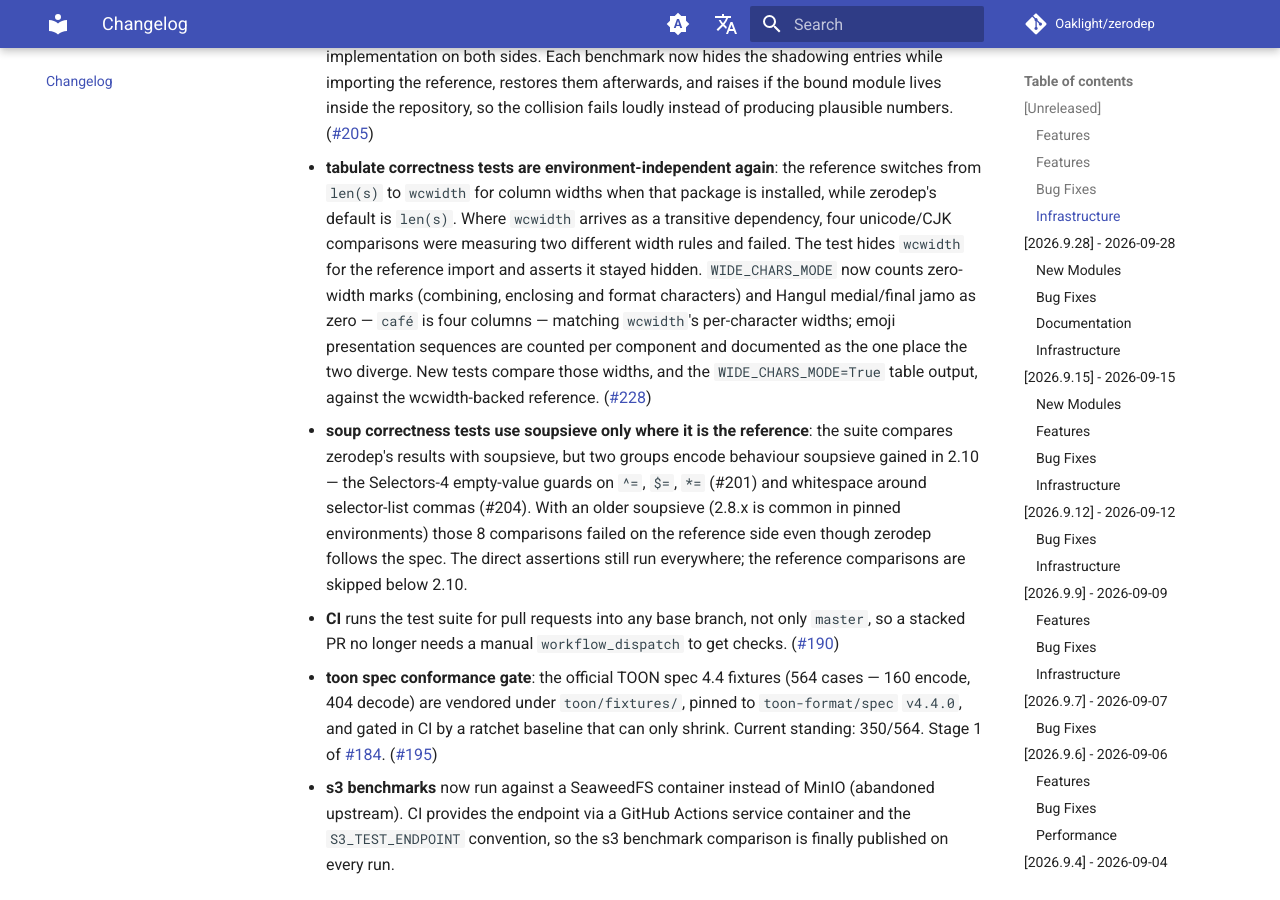
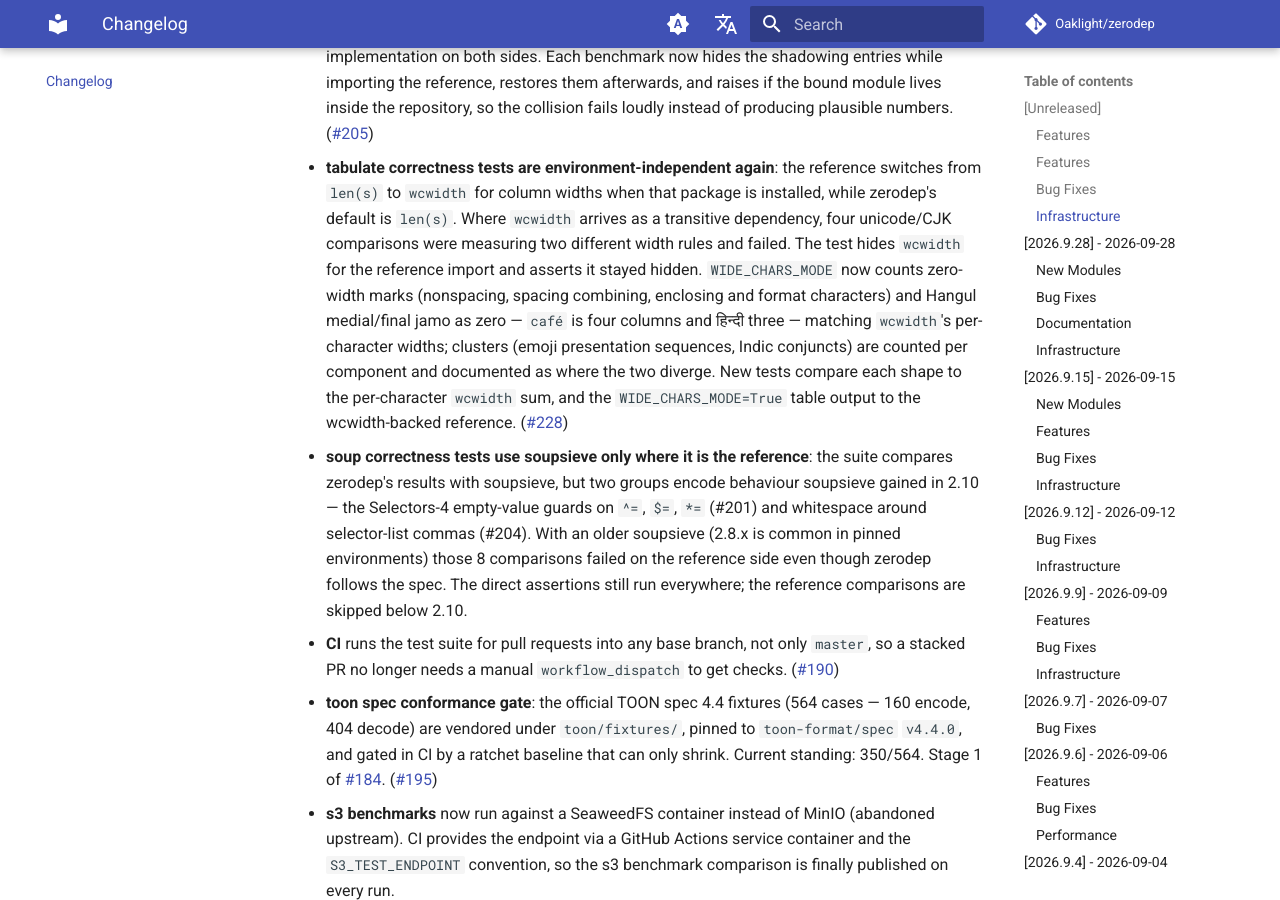
Before and after one commit to Oaklight/zerodep, an MkDocs documentation site: the page built from docs/changelog.md, in a window 1280 px wide and 900 px high, scrolled down 4136 px. Built offline with MkDocs 1.6.1 and Material for MkDocs 9.7.7, drawn with Linux system fonts in a browser that asks for light colours; comment, search, counter and statistics services are not loaded.

Commit message:
docs(tabulate): spacing combining marks and cluster caveat

```diff
--- a/docs/changelog.md
+++ b/docs/changelog.md
@@ -38,7 +38,7 @@
 - **benchmark extras use Pillow 13 on Python 3.11+**: all 39 open Dependabot advisories against `bench-qr` / `bench-png` (4 critical, 23 high, 12 medium) are fixed in Pillow 13.0.0. That release requires Python 3.11, so the pin is split — 13.0.0 from 3.11, 12.3.0 (the last release supporting it) on 3.10. Only the benchmark reference extras are affected; nothing in the modules themselves depends on Pillow.
 - **the suite collects under `python -m pytest` again**: `import qrcode` imports `png`, and with the repository root on `sys.path` — which `python -m` puts there, the `pytest` console script does not — that bound `png/` as an empty namespace package and cached it, so the png tests' own import failed and collection aborted the run. The png test modules drop any cached `png` that is not this directory's own module before importing it — a namespace entry, or the real `pypng` module that `qrcode` binds when it is installed. Full collection is 8805 tests, no errors. ([#223](https://github.com/Oaklight/zerodep/issues/223))
 - **dotenv and frontmatter benchmarks now measure the real reference**: both test directories are named like the packages they compare against, and pytest's prepend import mode put them ahead of site-packages, so `pytest.importorskip` bound the repo's own module and the published `test_python_dotenv` / `test_python_frontmatter` columns were the zerodep implementation on both sides. Each benchmark now hides the shadowing entries while importing the reference, restores them afterwards, and raises if the bound module lives inside the repository, so the collision fails loudly instead of producing plausible numbers. ([#205](https://github.com/Oaklight/zerodep/issues/205))
-- **tabulate correctness tests are environment-independent again**: the reference switches from `len(s)` to `wcwidth` for column widths when that package is installed, while zerodep's default is `len(s)`. Where `wcwidth` arrives as a transitive dependency, four unicode/CJK comparisons were measuring two different width rules and failed. The test hides `wcwidth` for the reference import and asserts it stayed hidden. `WIDE_CHARS_MODE` now counts zero-width marks (combining, enclosing and format characters) and Hangul medial/final jamo as zero — `café` is four columns — matching `wcwidth`'s per-character widths; emoji presentation sequences are counted per component and documented as the one place the two diverge. New tests compare those widths, and the `WIDE_CHARS_MODE=True` table output, against the wcwidth-backed reference. ([#228](https://github.com/Oaklight/zerodep/issues/228))
+- **tabulate correctness tests are environment-independent again**: the reference switches from `len(s)` to `wcwidth` for column widths when that package is installed, while zerodep's default is `len(s)`. Where `wcwidth` arrives as a transitive dependency, four unicode/CJK comparisons were measuring two different width rules and failed. The test hides `wcwidth` for the reference import and asserts it stayed hidden. `WIDE_CHARS_MODE` now counts zero-width marks (nonspacing, spacing combining, enclosing and format characters) and Hangul medial/final jamo as zero — `café` is four columns and हिन्दी three — matching `wcwidth`'s per-character widths; clusters (emoji presentation sequences, Indic conjuncts) are counted per component and documented as where the two diverge. New tests compare each shape to the per-character `wcwidth` sum, and the `WIDE_CHARS_MODE=True` table output to the wcwidth-backed reference. ([#228](https://github.com/Oaklight/zerodep/issues/228))
 - **soup correctness tests use soupsieve only where it is the reference**: the suite compares zerodep's results with soupsieve, but two groups encode behaviour soupsieve gained in 2.10 — the Selectors-4 empty-value guards on `^=`, `$=`, `*=` (#201) and whitespace around selector-list commas (#204). With an older soupsieve (2.8.x is common in pinned environments) those 8 comparisons failed on the reference side even though zerodep follows the spec. The direct assertions still run everywhere; the reference comparisons are skipped below 2.10.
 - **CI** runs the test suite for pull requests into any base branch, not only `master`, so a stacked PR no longer needs a manual `workflow_dispatch` to get checks. ([#190](https://github.com/Oaklight/zerodep/pull/190))
 - **toon spec conformance gate**: the official TOON spec 4.4 fixtures (564 cases — 160 encode, 404 decode) are vendored under `toon/fixtures/`, pinned to `toon-format/spec` `v4.4.0`, and gated in CI by a ratchet baseline that can only shrink. Current standing: 350/564. Stage 1 of [#184](https://github.com/Oaklight/zerodep/issues/184). ([#195](https://github.com/Oaklight/zerodep/pull/195))
```
Also changed, not shown: docs/modules/tabulate.md (+1 -1 lines).
